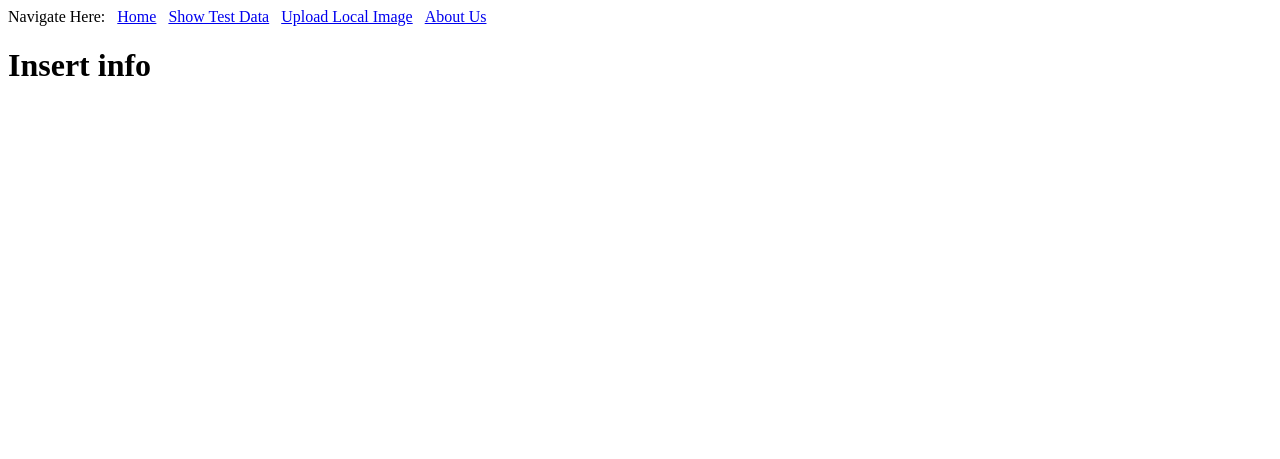
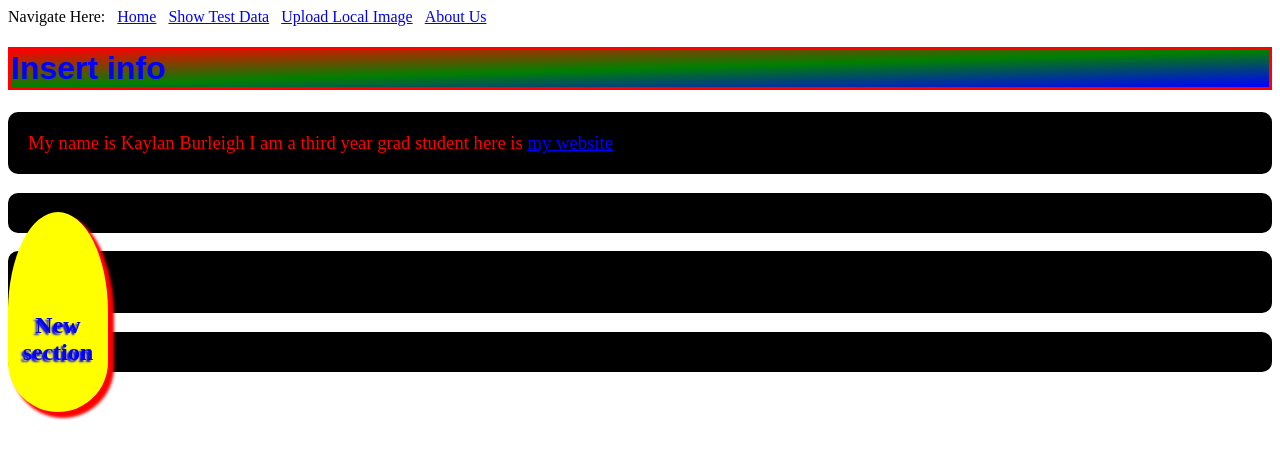
Before and after one commit to kaylanb/SkinApp, a Flask app: page /AboutUs in a window 1280 px wide. Shown: the top 459 px of the page. Run offline with Flask 2, Linux system fonts and the light colour scheme.

Commit message:
'static/style.css': local css file working, testing out on 'templates/AboutUs.html'

```diff
--- /dev/null
+++ b/static/style.css
@@ -0,0 +1,39 @@
+/* COLORS: aqua, black, blue, fuchsia, gray, green, lime, maroon, navy, olive, orange, purple, red, silver, teal, white, and yellow.*/
+
+h1 {
+    color: blue;
+    font-family: arial;
+    border-style: solid;
+    border-width: 3px;
+    border-left-width: 3px;
+    border-right-width: 3px;
+    border-color: red;
+    background: linear-gradient(to bottom right, red, green, blue);
+}
+
+h2 {
+    color: blue;
+    text-shadow: -2px 2px 2px;
+    width: 100px;
+    height: 100px;
+    text-align: center;
+    padding-top: 100px;
+    background: yellow;
+    border-radius: 50px/100px;
+    border-bottom-left-radius: 50px;
+    border-bottom-right-radius: 50px;
+    box-shadow: 5px 5px 3px 1px red;
+    position: fixed;
+}
+
+p {
+    font-size: 14pt;
+    color: red;
+    background: black;
+    padding: 20px;
+    border-radius: 10px;
+}
+
+a {
+    color: blue;
+}
--- a/templates/AboutUs.html
+++ b/templates/AboutUs.html
@@ -1,8 +1,22 @@
+<!-- extend base layout -->
 {% extends "base.html" %}
 {% block content %}
-<!-- extend base layout -->
 
-<h1>Insert info</h1>
+<head>
+    <title>CSS Example</title>
+    <link rel="stylesheet" href="/static/style.css">
+
+    <h1>Insert info</h1>
+
+    <p>My name is Kaylan Burleigh I am a third year grad student here is
+    <a href="http://astro.berkeley.edu/~kaylanb/">my website</a></p>
+
+    <h2>New section</h2>
+
+    <p><!-- pagebreak --></p>
+    <p>hello</p>
+    <p><!-- pagebreak --></p>
+</head>
 
 <!-- extend base layout -->
 {% endblock %}
```
